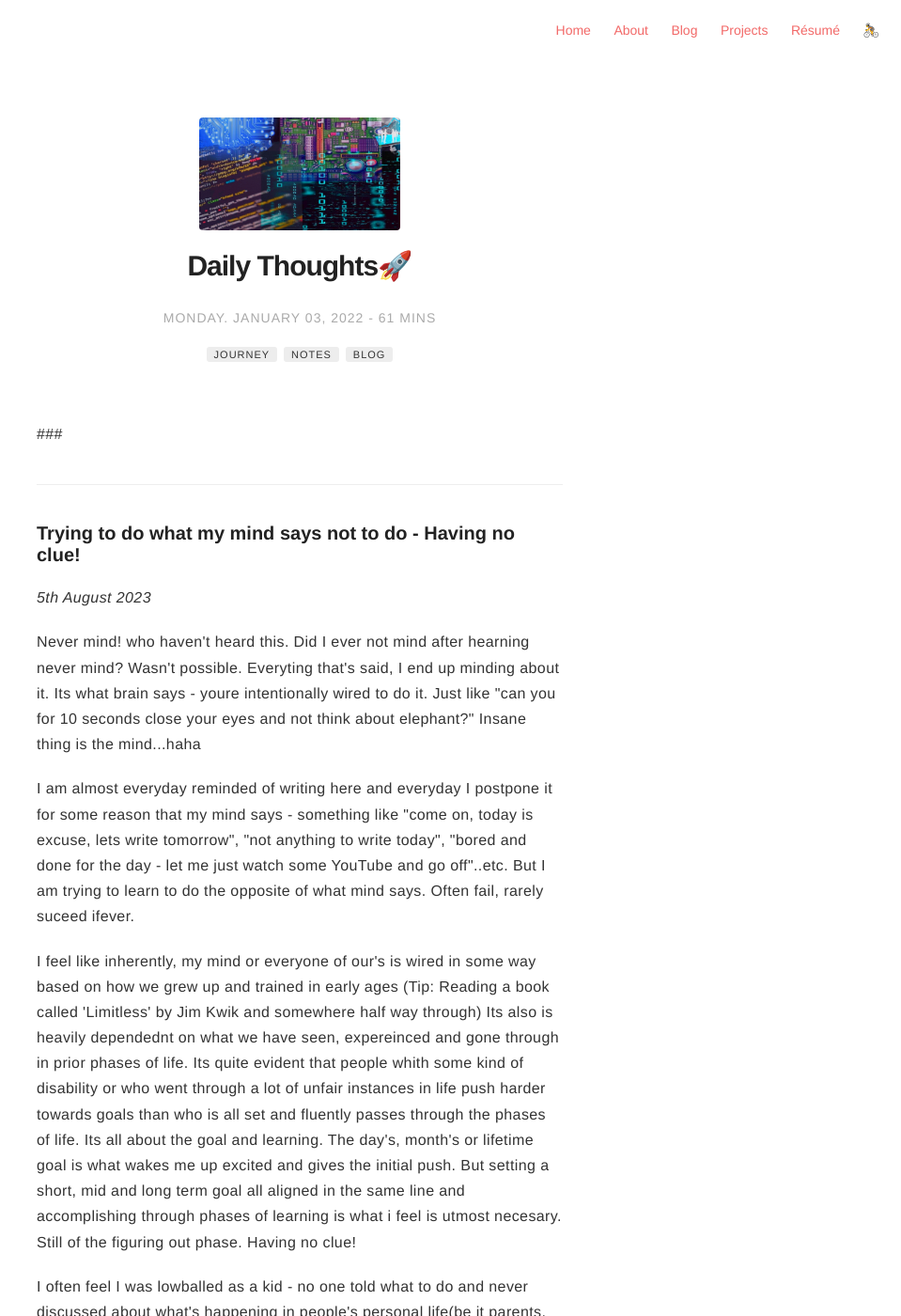
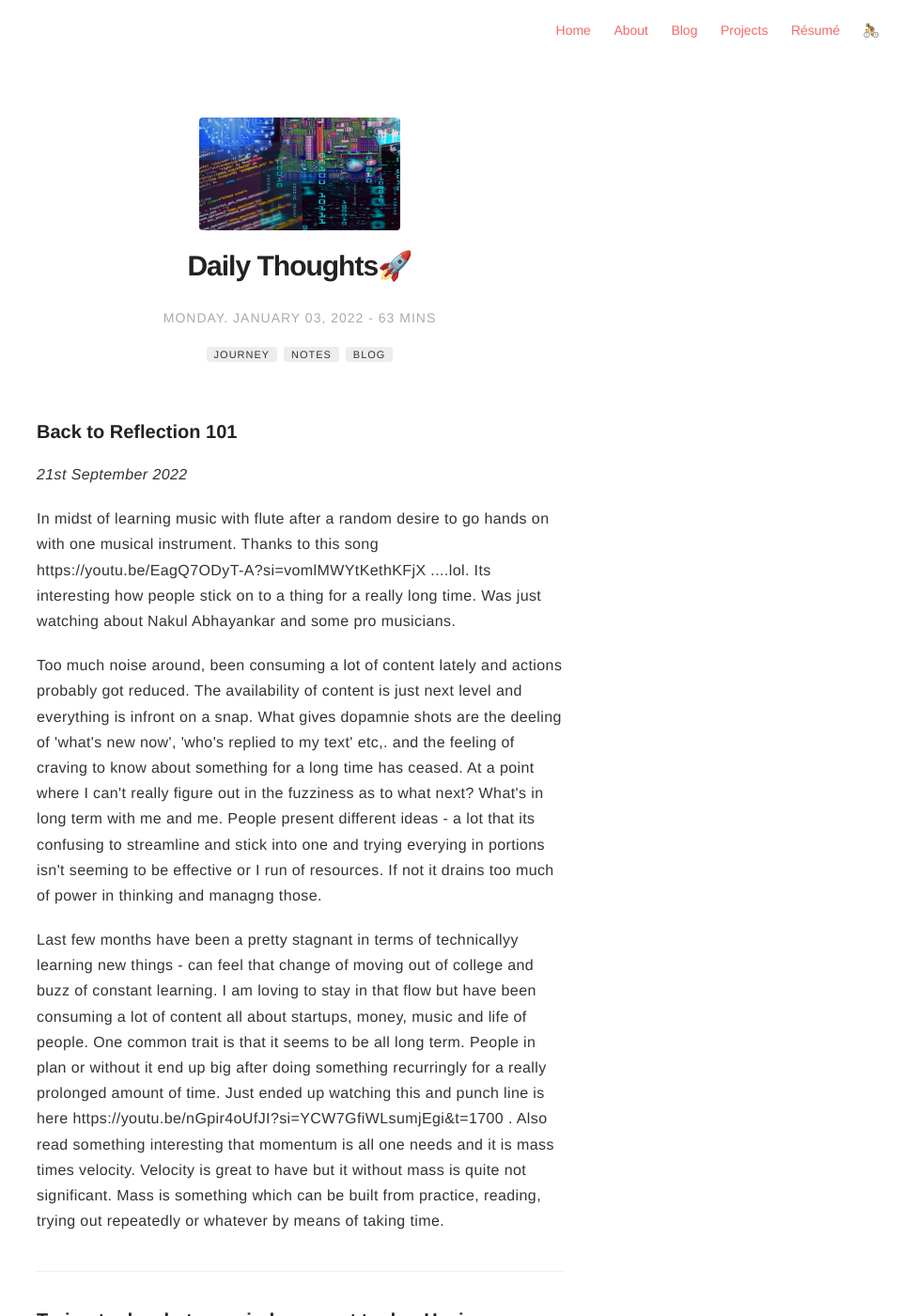
Before and after one commit to ngu25/ngu25.github.io, a Jekyll site: the page built from _posts/2022-01-03-my-daily-journey-blog3.markdown, in a window 1280 px wide and 1400 px high. Shown: the whole window at 94% size, without its empty margins (321-1280 px from the left). Built offline with Jekyll 4.4.1, drawn with Linux system fonts in a browser that asks for light colours; comment, search, counter and statistics services are not loaded.

Commit message:
site experiment and daily blog

```diff
--- a/_includes/header.html
+++ b/_includes/header.html
@@ -24,8 +24,8 @@
             </span>
         {% endif %}
 
-        <h1 class="title">{{ site.name }}</h1>
-        <h2 class="description">{{ site.bio }}</h2>
+        <h2 class="title">{{ site.name }}</h2>
+        <h3 class="description">{{ site.bio }}</h3>
 
         {% include social-links.html %}
 
--- a/_posts/2022-01-03-my-daily-journey-blog3.markdown
+++ b/_posts/2022-01-03-my-daily-journey-blog3.markdown
@@ -13,9 +13,13 @@ author: navadeepganeshu
 description: Simply to self document and learn from experience. Closed space until you're really curious :)
 ---
 
-###
+### Back to Reflection 101
+<i>21st September 2022</i>
+<p>In midst of learning music with flute after a random desire to go hands on with one musical instrument. Thanks to this song https://youtu.be/EagQ7ODyT-A?si=vomlMWYtKethKFjX ....lol. Its interesting how people stick on to a thing for a really long time. Was just watching about Nakul Abhayankar and some pro musicians.</p>
+<p>Too much noise around, been consuming a lot of content lately and actions probably got reduced. The availability of content is just next level and everything is infront on a snap. What gives dopamnie shots are the deeling of 'what's new now', 'who's replied to my text' etc,. and the feeling of craving to know about something for a long time has ceased. At a point where I can't really figure out in the fuzziness as to what next? What's in long term with me and me. People present different ideas - a lot that its confusing to streamline and stick into one and trying everying in portions isn't seeming to be effective or I run of resources. If not it drains too much of power in thinking and managng those.</p>
+<p>Last few months have been a pretty stagnant in terms of technicallyy learning new things - can feel that change of moving out of college and buzz of constant learning. I am loving to stay in that flow but have been consuming a lot of content all about startups, money, music and life of people. One common trait is that it seems to be all long term. People in plan or without it end up big after doing something recurringly for a really prolonged amount of time. Just ended up watching this and punch line is here https://youtu.be/nGpir4oUfJI?si=YCW7GfiWLsumjEgi&t=1700 . Also read something interesting that momentum is all one needs and it is mass times velocity. Velocity is great to have but it without mass is quite not significant. Mass is something which can be built from practice, reading, trying out repeatedly or whatever by means of taking time.</p>
+----
 
-----
 ### Trying to do what my mind says not to do - Having no clue!
 <i>5th August 2023</i>
 <p>Never mind! who haven't heard this. Did I ever not mind after hearning never mind? Wasn't possible. Everyting that's said, I end up minding about it. Its what brain says - youre intentionally wired to do it. Just like "can you for 10 seconds close your eyes and not think about elephant?" Insane thing is the mind...haha</p>
```
